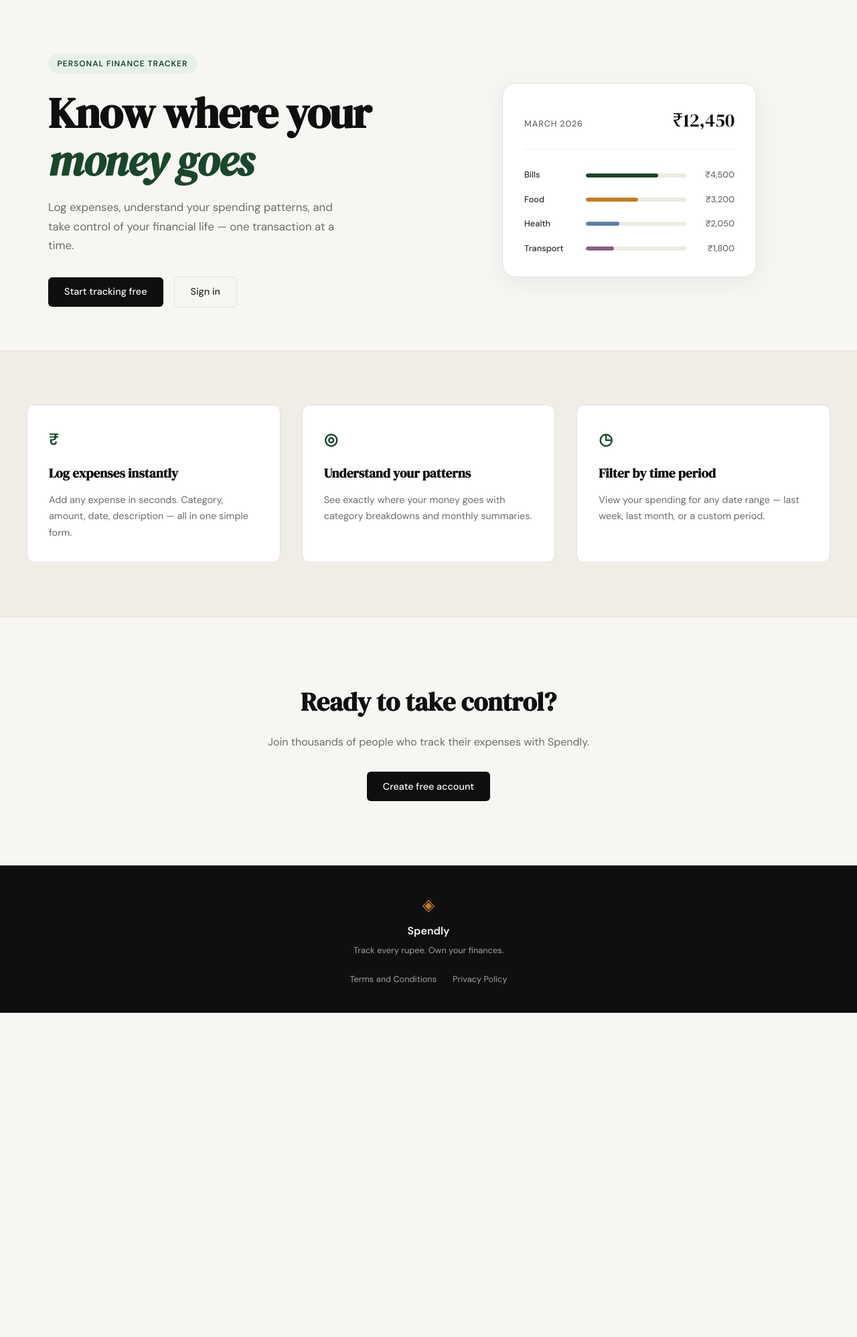
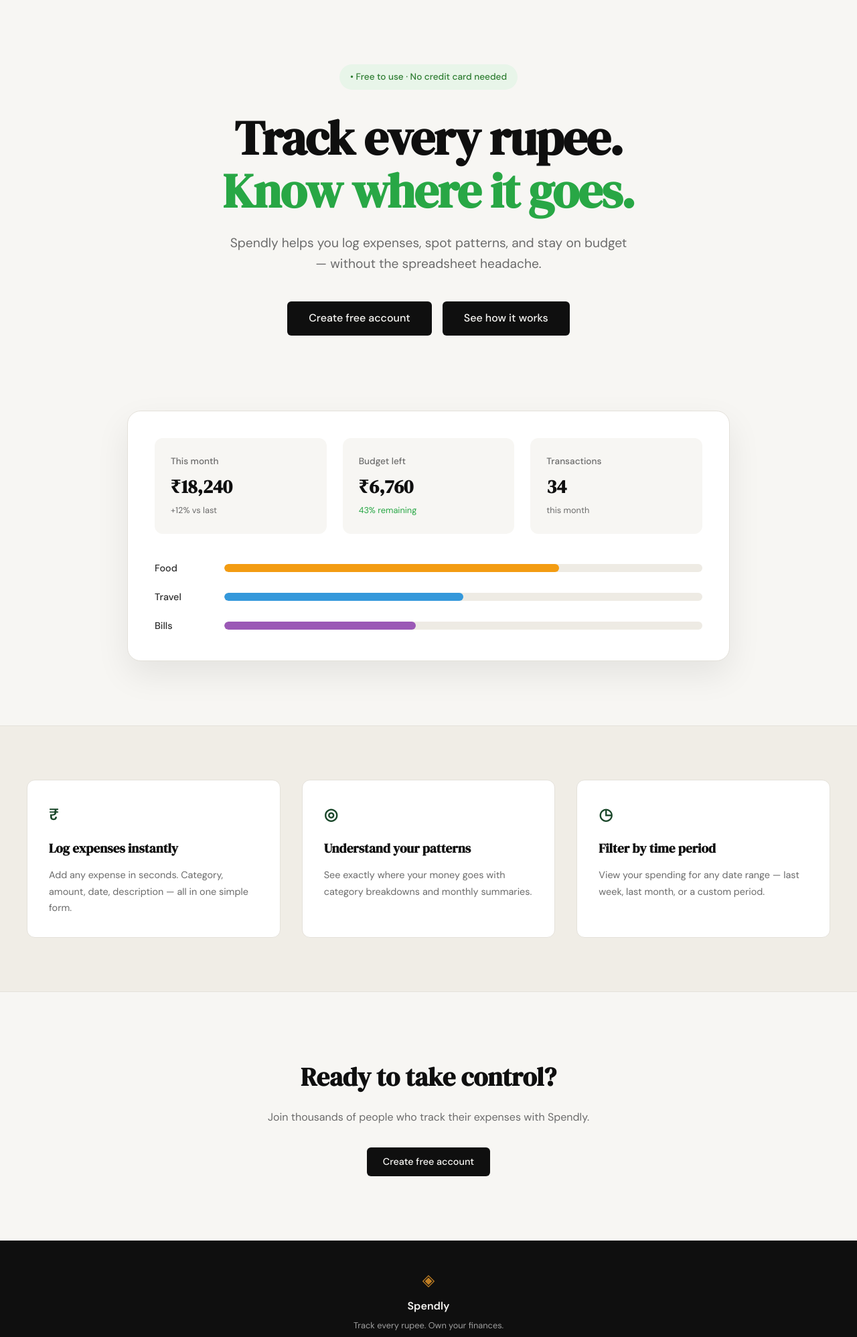
Before and after one commit to Ingeet-H/spendly, a Flask app: page / in a window 1280 px wide. Shown: the part 61-2057 px from the top of the page at 67% size. Before the commit the page ends 1573 px from the top, so only its background shows below. Run offline with Flask 3, Linux system fonts and the light colour scheme.

Commit message:
landing: redesign hero section to match mockup

```diff
--- /dev/null
+++ b/expense-tracker/static/css/landing.css
@@ -0,0 +1,170 @@
+/* Hero section overrides for landing page */
+
+.hero {
+    display: flex;
+    flex-direction: column;
+    align-items: center;
+    text-align: center;
+    padding: 6rem 2rem;
+    gap: 4rem;
+}
+
+.hero-inner {
+    max-width: 800px;
+    margin: 0 auto;
+    display: flex;
+    flex-direction: column;
+    align-items: center;
+}
+
+.hero-badge {
+    background: #e8f5e9;
+    color: #2e7d32;
+    font-size: 0.85rem;
+    font-weight: 500;
+    padding: 0.5rem 1rem;
+    border-radius: 999px;
+    margin-bottom: 2rem;
+    text-transform: none;
+    letter-spacing: normal;
+}
+
+.hero-title {
+    font-family: var(--font-display);
+    font-size: clamp(3rem, 6vw, 4.5rem);
+    line-height: 1.1;
+    margin-bottom: 1.5rem;
+    color: var(--ink);
+}
+
+.title-black {
+    color: var(--ink);
+}
+
+.title-green {
+    color: #28a745;
+}
+
+.hero-subtitle {
+    font-size: 1.2rem;
+    color: var(--ink-muted);
+    max-width: 600px;
+    margin: 0 auto 2.5rem;
+    line-height: 1.6;
+}
+
+.hero-actions {
+    display: flex;
+    gap: 1rem;
+    justify-content: center;
+    margin-bottom: 3rem;
+}
+
+.hero-actions .btn-primary {
+    background: var(--ink);
+    color: var(--paper);
+    font-size: 1rem;
+    padding: 0.8rem 2rem;
+    border-radius: var(--radius-sm);
+    font-weight: 500;
+}
+
+/* Dashboard Preview */
+
+.hero-visual {
+    width: 100%;
+    display: flex;
+    justify-content: center;
+}
+
+.dashboard-preview {
+    background: var(--paper-card);
+    border: 1px solid var(--border);
+    border-radius: var(--radius-lg);
+    padding: 2.5rem;
+    width: 100%;
+    max-width: 900px;
+    box-shadow: 0 20px 50px rgba(0,0,0,0.08);
+}
+
+.stat-grid {
+    display: grid;
+    grid-template-columns: repeat(3, 1fr);
+    gap: 1.5rem;
+    margin-bottom: 2.5rem;
+}
+
+.stat-card {
+    background: var(--paper);
+    padding: 1.5rem;
+    border-radius: var(--radius-md);
+    text-align: left;
+    display: flex;
+    flex-direction: column;
+    gap: 0.25rem;
+}
+
+.stat-label {
+    font-size: 0.85rem;
+    color: var(--ink-muted);
+    font-weight: 500;
+}
+
+.stat-value {
+    font-family: var(--font-display);
+    font-size: 1.75rem;
+    color: var(--ink);
+    font-weight: bold;
+}
+
+.stat-sub {
+    font-size: 0.8rem;
+    color: var(--ink-muted);
+}
+
+.stat-sub-green {
+    color: #28a745;
+}
+
+.category-list {
+    display: flex;
+    flex-direction: column;
+    gap: 1.25rem;
+}
+
+.category-row {
+    display: flex;
+    align-items: center;
+    gap: 1.5rem;
+}
+
+.cat-name {
+    width: 80px;
+    font-size: 0.9rem;
+    color: var(--ink-soft);
+    font-weight: 500;
+    text-align: left;
+}
+
+.cat-track {
+    flex: 1;
+    height: 12px;
+    background: var(--border-soft);
+    border-radius: 999px;
+    overflow: hidden;
+}
+
+.cat-fill {
+    height: 100%;
+    border-radius: 999px;
+}
+
+.cat-orange { background: #f39c12; }
+.cat-blue { background: #3498db; }
+.cat-purple { background: #9b59b6; }
+
+@media (max-width: 768px) {
+    .stat-grid {
+        grid-template-columns: 1fr;
+    }
+}
--- a/expense-tracker/templates/landing.html
+++ b/expense-tracker/templates/landing.html
@@ -1,4 +1,8 @@
 {% extends "base.html" %}
+
+{% block head %}
+<link rel="stylesheet" href="{{ url_for('static', filename='css/landing.css') }}">
+{% endblock %}
 
 {% block title %}Spendly — Track Every Rupee{% endblock %}
 
@@ -6,55 +10,56 @@
 
 <section class="hero">
     <div class="hero-inner">
-        <div class="hero-badge">Personal Finance Tracker</div>
+        <div class="hero-badge">• Free to use · No credit card needed</div>
         <h1 class="hero-title">
-            Know where your<br>
-            <em>money goes</em>
+            <span class="title-black">Track every rupee.</span><br>
+            <span class="title-green">Know where it goes.</span>
         </h1>
         <p class="hero-subtitle">
-            Log expenses, understand your spending patterns,
-            and take control of your financial life —
-            one transaction at a time.
+            Spendly helps you log expenses, spot patterns, and stay on budget — without the spreadsheet headache.
         </p>
         <div class="hero-actions">
-            <a href="{{ url_for('register') }}" class="btn-primary">Start tracking free</a>
-            <a href="{{ url_for('login') }}" class="btn-ghost">Sign in</a>
+            <a href="{{ url_for('register') }}" class="btn-primary">Create free account</a>
+            <a href="#" class="btn-primary">See how it works</a>
         </div>
     </div>
     <div class="hero-visual">
-        <div class="mock-card">
-            <div class="mock-card-header">
-                <span class="mock-label">March 2026</span>
-                <span class="mock-total">₹12,450</span>
+        <div class="dashboard-preview">
+            <div class="stat-grid">
+                <div class="stat-card">
+                    <span class="stat-label">This month</span>
+                    <span class="stat-value">₹18,240</span>
+                    <span class="stat-sub">+12% vs last</span>
+                </div>
+                <div class="stat-card">
+                    <span class="stat-label">Budget left</span>
+                    <span class="stat-value">₹6,760</span>
+                    <span class="stat-sub stat-sub-green">43% remaining</span>
+                </div>
+                <div class="stat-card">
+                    <span class="stat-label">Transactions</span>
+                    <span class="stat-value">34</span>
+                    <span class="stat-sub">this month</span>
+                </div>
             </div>
-            <div class="mock-bars">
-                <div class="mock-bar-row">
-                    <span class="mock-cat">Bills</span>
-                    <div class="mock-bar-track">
-                        <div class="mock-bar" style="width: 72%"></div>
+            <div class="category-list">
+                <div class="category-row">
+                    <span class="cat-name">Food</span>
+                    <div class="cat-track">
+                        <div class="cat-fill cat-orange" style="width: 70%"></div>
                     </div>
-                    <span class="mock-amt">₹4,500</span>
                 </div>
-                <div class="mock-bar-row">
-                    <span class="mock-cat">Food</span>
-                    <div class="mock-bar-track">
-                        <div class="mock-bar mock-bar-2" style="width: 52%"></div>
+                <div class="category-row">
+                    <span class="cat-name">Travel</span>
+                    <div class="cat-track">
+                        <div class="cat-fill cat-blue" style="width: 50%"></div>
                     </div>
-                    <span class="mock-amt">₹3,200</span>
                 </div>
-                <div class="mock-bar-row">
-                    <span class="mock-cat">Health</span>
-                    <div class="mock-bar-track">
-                        <div class="mock-bar mock-bar-3" style="width: 33%"></div>
+                <div class="category-row">
+                    <span class="cat-name">Bills</span>
+                    <div class="cat-track">
+                        <div class="cat-fill cat-purple" style="width: 40%"></div>
                     </div>
-                    <span class="mock-amt">₹2,050</span>
-                </div>
-                <div class="mock-bar-row">
-                    <span class="mock-cat">Transport</span>
-                    <div class="mock-bar-track">
-                        <div class="mock-bar mock-bar-4" style="width: 28%"></div>
-                    </div>
-                    <span class="mock-amt">₹1,800</span>
                 </div>
             </div>
         </div>
```
